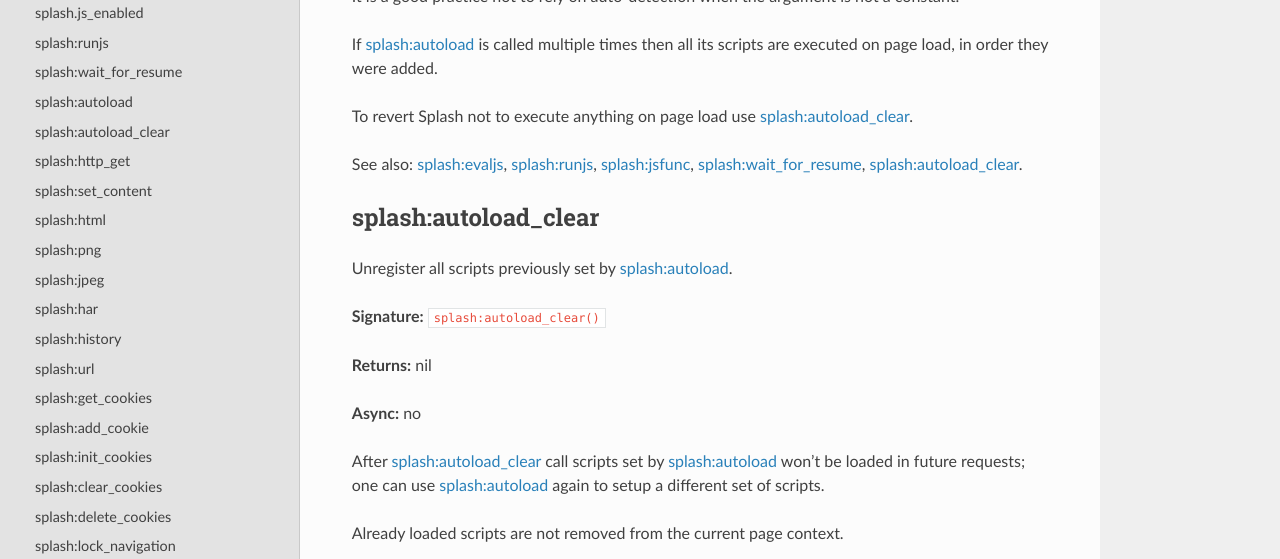
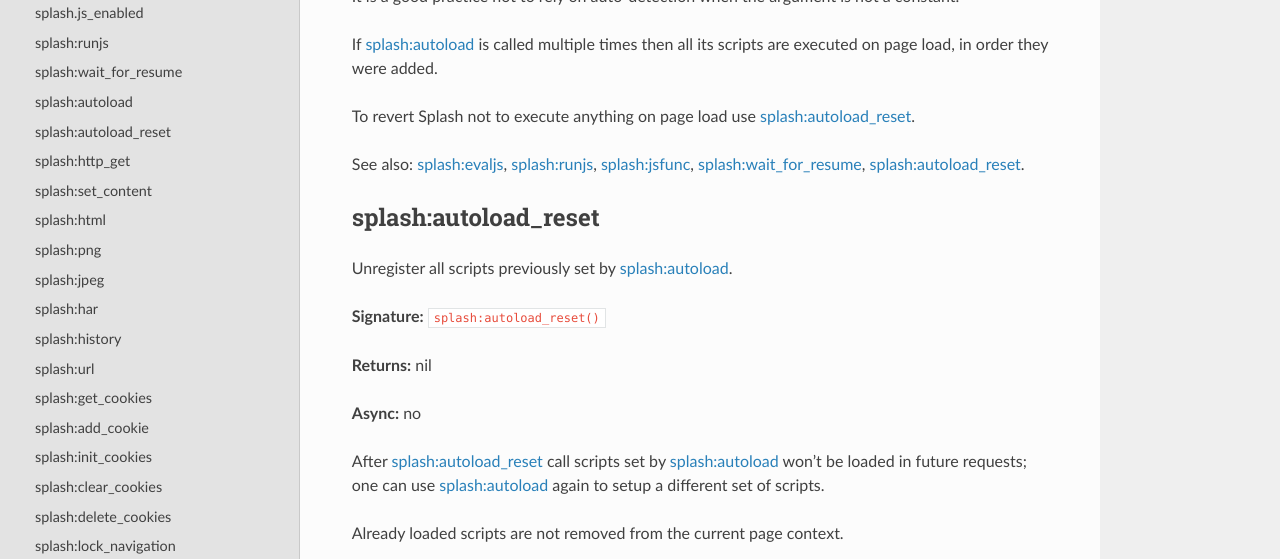
Before and after one commit to scrapinghub/splash, a Sphinx documentation site: the page built from docs/scripting-ref.rst, in a window 1280 px wide and 900 px high, scrolled down 13084 px. Shown: the part 151-710 px from the top of the window. Built offline with Sphinx 7.4.7 and the Read the Docs theme 2.0.0, drawn with Linux system fonts in a browser that asks for light colours.

Commit message:
rename splash:autoload_clear to splash:autoload_reset

```diff
--- a/docs/scripting-ref.rst
+++ b/docs/scripting-ref.rst
@@ -711,26 +711,26 @@ If :ref:`splash-autoload` is called multiple times then all its scripts
 are executed on page load, in order they were added.
 
 To revert Splash not to execute anything on page load use
-:ref:`splash-autoload-clear`.
+:ref:`splash-autoload-reset`.
 
 See also: :ref:`splash-evaljs`, :ref:`splash-runjs`, :ref:`splash-jsfunc`,
-:ref:`splash-wait-for-resume`, :ref:`splash-autoload-clear`.
-
-
-.. _splash-autoload-clear:
-
-splash:autoload_clear
+:ref:`splash-wait-for-resume`, :ref:`splash-autoload-reset`.
+
+
+.. _splash-autoload-reset:
+
+splash:autoload_reset
 ---------------------
 
 Unregister all scripts previously set by :ref:`splash-autoload`.
 
-**Signature:** ``splash:autoload_clear()``
+**Signature:** ``splash:autoload_reset()``
 
 **Returns:** nil
 
 **Async:** no
 
-After :ref:`splash-autoload-clear` call scripts set by :ref:`splash-autoload`
+After :ref:`splash-autoload-reset` call scripts set by :ref:`splash-autoload`
 won't be loaded in future requests; one can use :ref:`splash-autoload` again
 to setup a different set of scripts.
 
```
Also changed, not shown: 4 other files.
